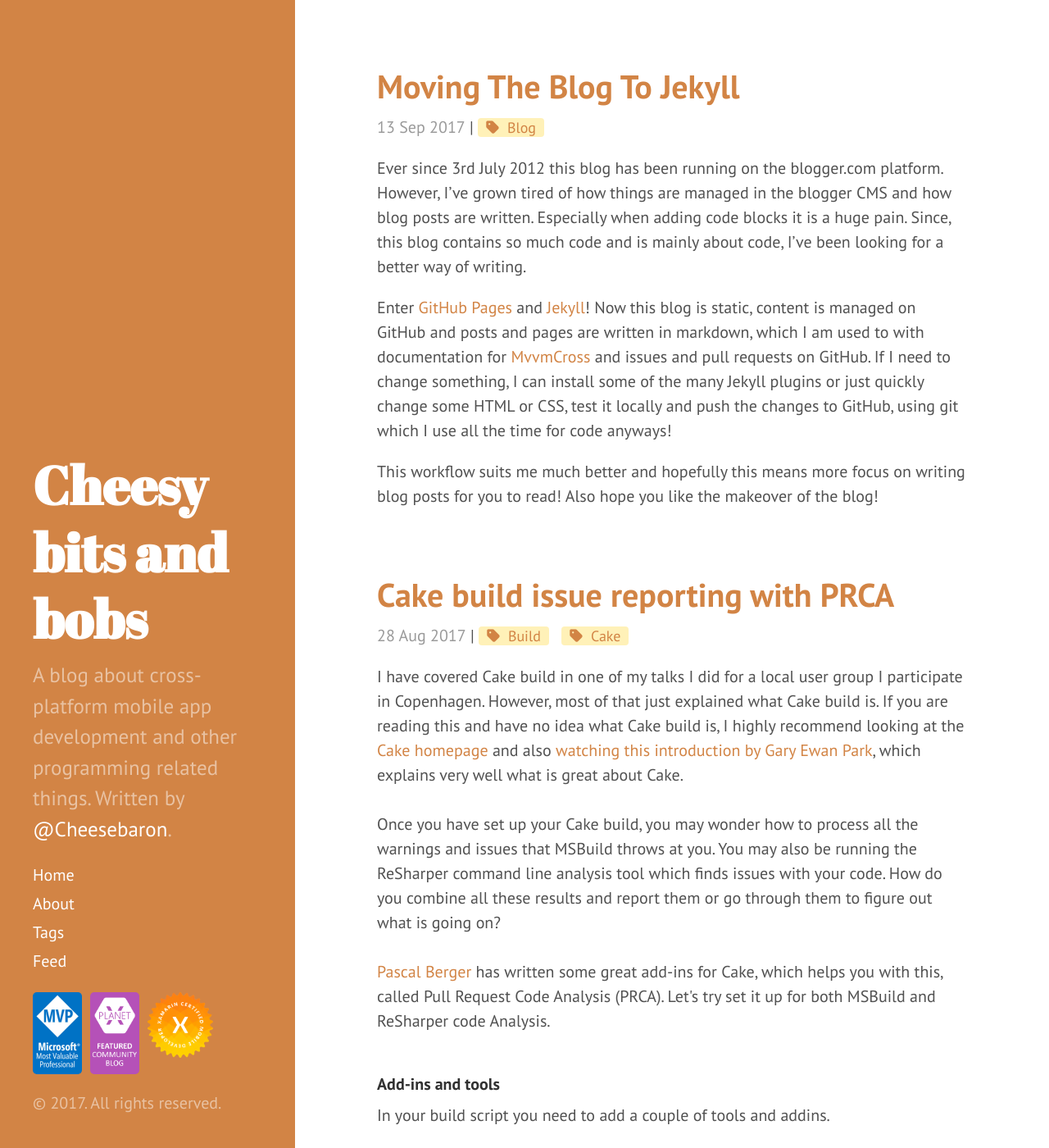
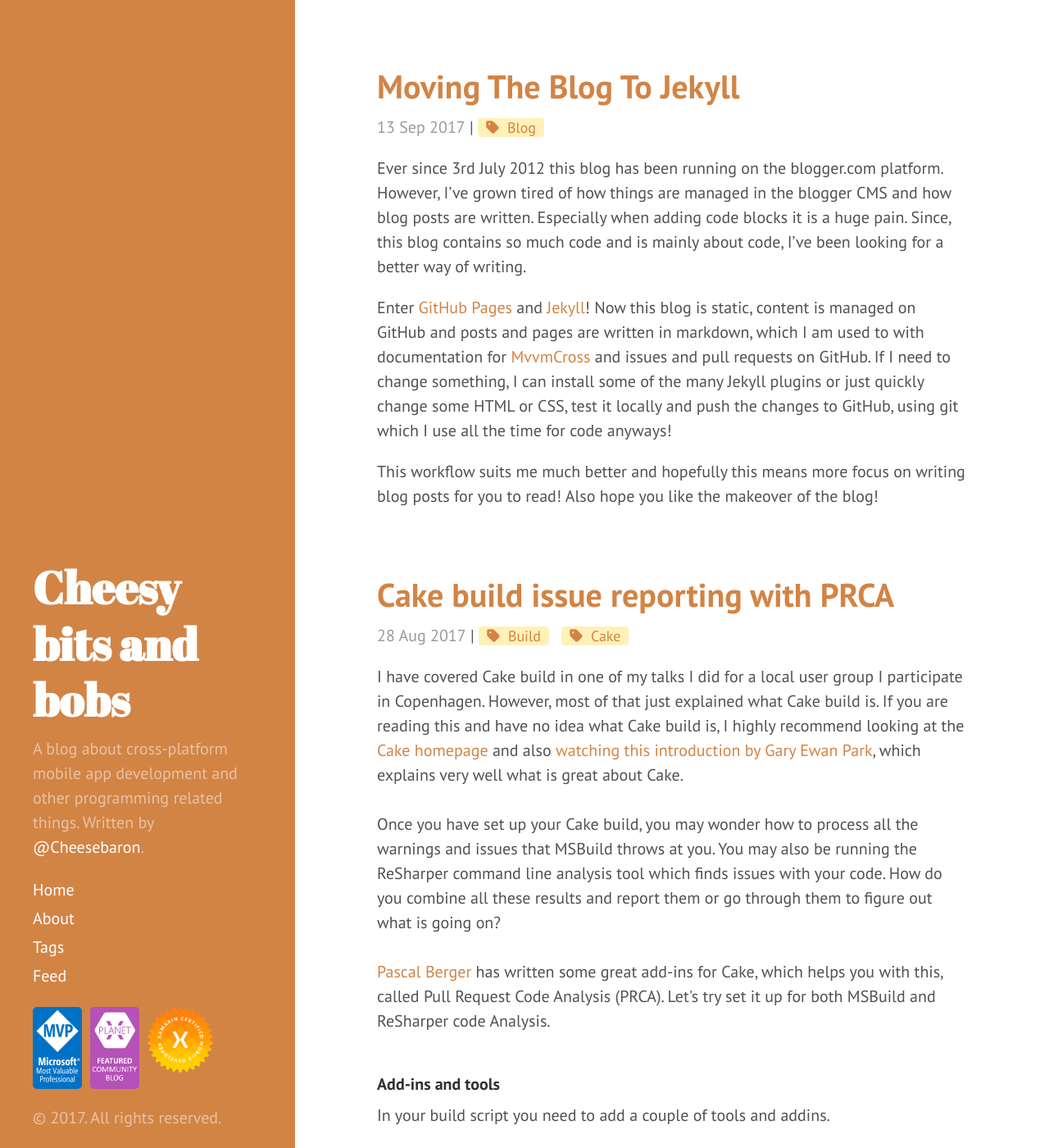
Before and after one commit to Cheesebaron/cheesebaron.github.io, a Jekyll site: the page built from index.html, in a window 1280 px wide and 1400 px high. Shown: the whole window at 82% size. Built offline with Jekyll 4.4.1, drawn with Linux system fonts in a browser that asks for light colours; nearby versions of some CDN libraries; the list of posts is cut into pages by our own code; grey boxes are pictures that could not be loaded.

Commit message:
Adjust sidebar font sizes

```diff
--- a/public/css/hyde.css
+++ b/public/css/hyde.css
@@ -80,7 +80,7 @@
   color: #fff;
   margin-top: 0;
   font-family: "Abril Fatface", serif;
-  font-size: 3.25rem;
+  font-size: 2.75rem;
 }
 
 /* Sidebar nav */
@@ -109,7 +109,7 @@
   .sidebar-sticky {
     position: absolute;
     right:  1rem;
-    bottom: 1rem;
+    bottom: 0.1rem;
     left:   1rem;
   }
 }
--- a/public/css/poole.css
+++ b/public/css/poole.css
@@ -259,7 +259,7 @@
  */
 
 .lead {
-  font-size: 1.25rem;
+  font-size: 1rem;
   font-weight: 300;
 }
 
```
